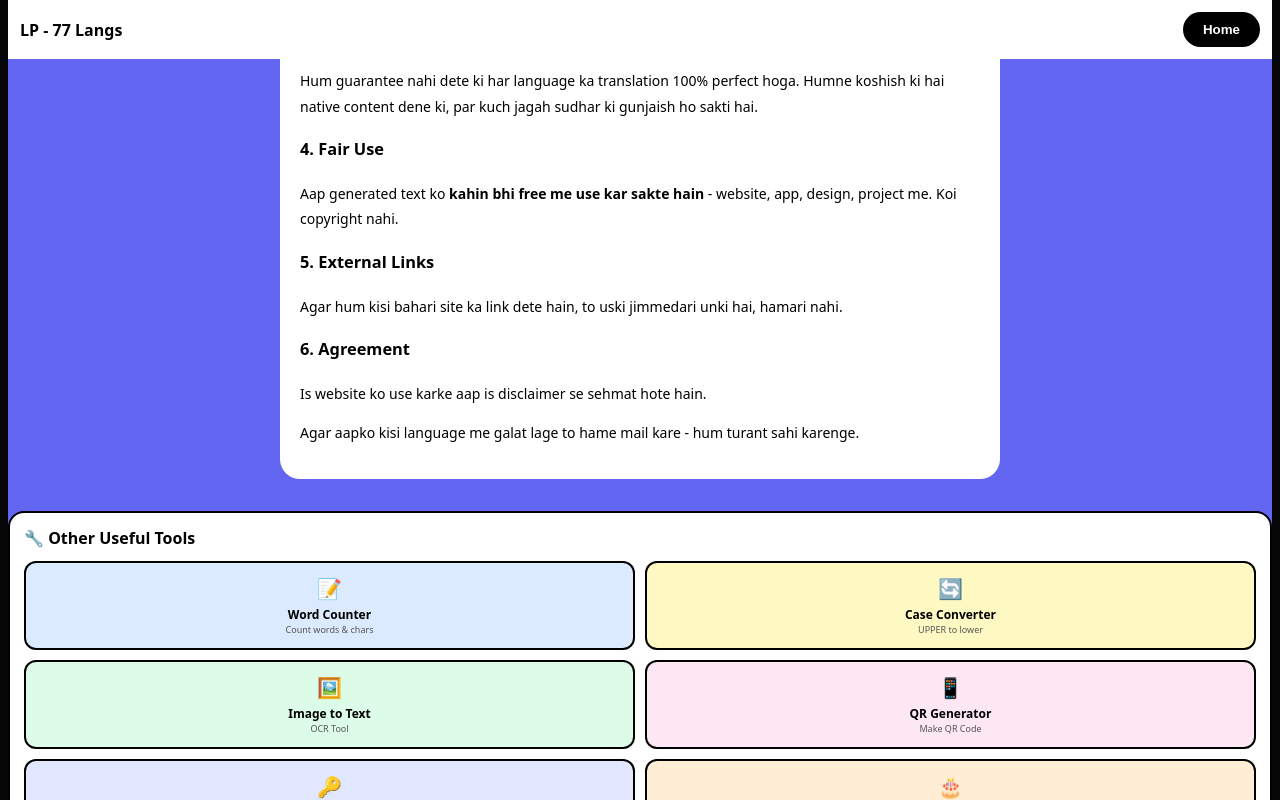
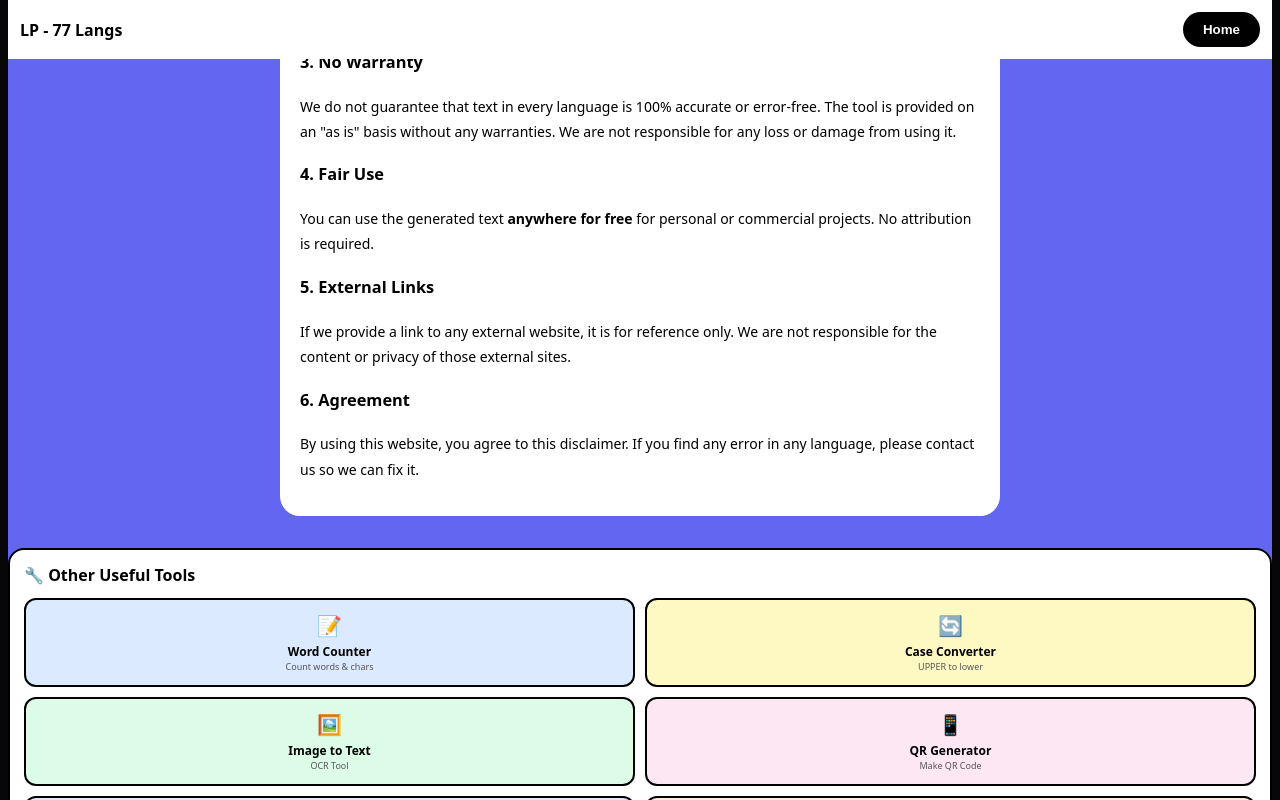
Before and after one commit to Ravs10/lorem-pro-tool, a Next.js app: page / in a window 1280 px wide. Both pictures are taken after a click on the button "Disclaimer". Shown: the part 481-1281 px from the top of the page. Built offline with nearby package versions, Linux system fonts and the light colour scheme.

Commit message:
Update disclaimer text for clarity and accuracy

```diff
--- a/app/page.tsx
+++ b/app/page.tsx
@@ -215,20 +215,19 @@ return(
 
 {page==="disclaimer"&&<Wrap t="Disclaimer">
 <p><b>Last Updated:</b> 18 September 2026</p>
-<p>Is website / tool ko use karne se pehle ye disclaimer padh le.</p>
+<p>Please read this disclaimer carefully before using this website / tool. This website is operated by Ravish from India.</p>
 <h3>1. Dummy Text Only</h3>
-<p>Is website par diya gaya saara text <b>sirf design, development aur testing ke liye dummy text hai.</b> Ye real information nahi hai.</p>
+<p>All text provided on this website is <b>dummy and placeholder text</b> for design and content layout purposes only. It is generated automatically and should not be considered as real content.</p>
 <h3>2. No Professional Advice</h3>
-<p>Yaha ka content <b>medical, legal, financial ya kisi bhi professional advice ke roop me na le.</b> Ye sirf placeholder text hai.</p>
+<p>The content here is not <b>medical, legal, financial, or any professional advice</b>. You should not rely on generated text for any professional decision.</p>
 <h3>3. No Warranty</h3>
-<p>Hum guarantee nahi dete ki har language ka translation 100% perfect hoga. Humne koshish ki hai native content dene ki, par kuch jagah sudhar ki gunjaish ho sakti hai.</p>
+<p>We do not guarantee that text in every language is 100% accurate or error-free. The tool is provided on an "as is" basis without any warranties. We are not responsible for any loss or damage from using it.</p>
 <h3>4. Fair Use</h3>
-<p>Aap generated text ko <b>kahin bhi free me use kar sakte hain</b> - website, app, design, project me. Koi copyright nahi.</p>
+<p>You can use the generated text <b>anywhere for free</b> for personal or commercial projects. No attribution is required.</p>
 <h3>5. External Links</h3>
-<p>Agar hum kisi bahari site ka link dete hain, to uski jimmedari unki hai, hamari nahi.</p>
+<p>If we provide a link to any external website, it is for reference only. We are not responsible for the content or privacy of those external sites.</p>
 <h3>6. Agreement</h3>
-<p>Is website ko use karke aap is disclaimer se sehmat hote hain.</p>
-<p>Agar aapko kisi language me galat lage to hame mail kare - hum turant sahi karenge.</p>
+<p>By using this website, you agree to this disclaimer. If you find any error in any language, please contact us so we can fix it.</p>
 </Wrap>}
 
 {page==="hire"&&<Wrap t="Hire Me - Mujhe Kaam Do 💼">
```
